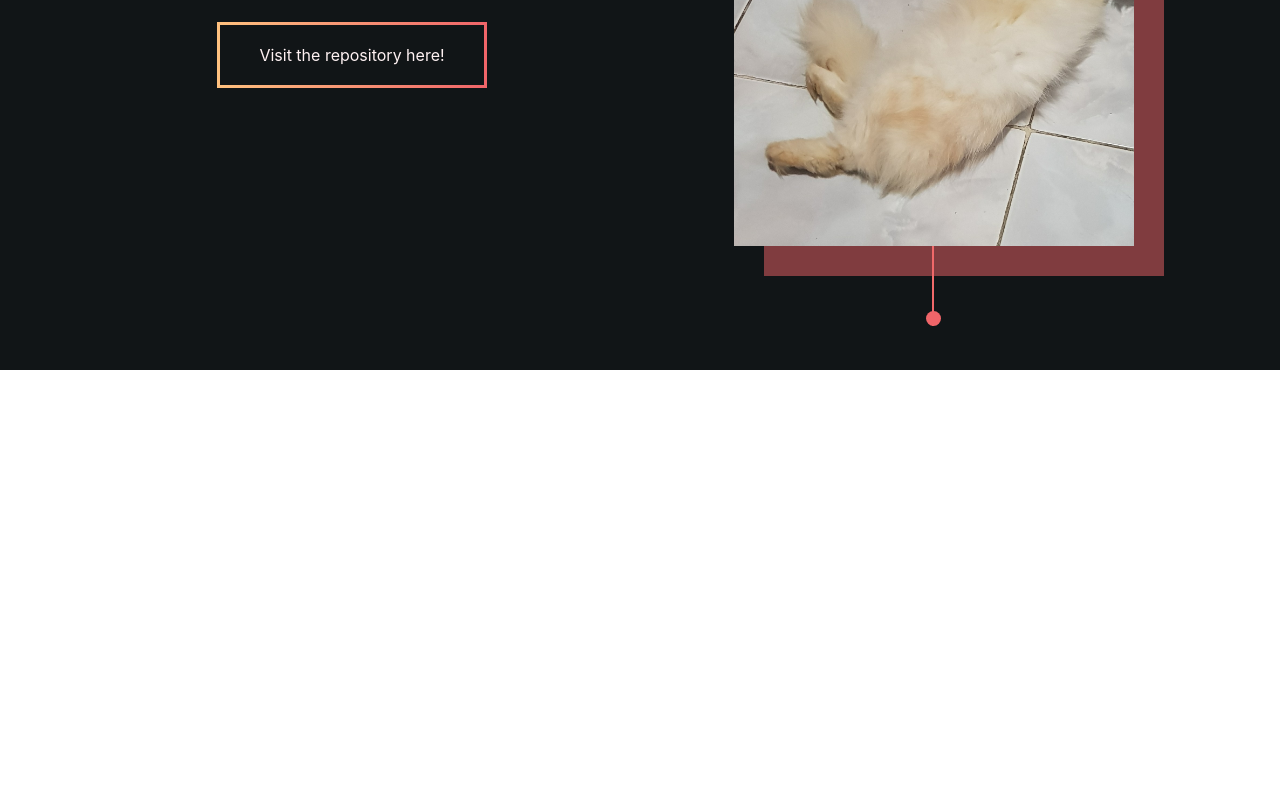
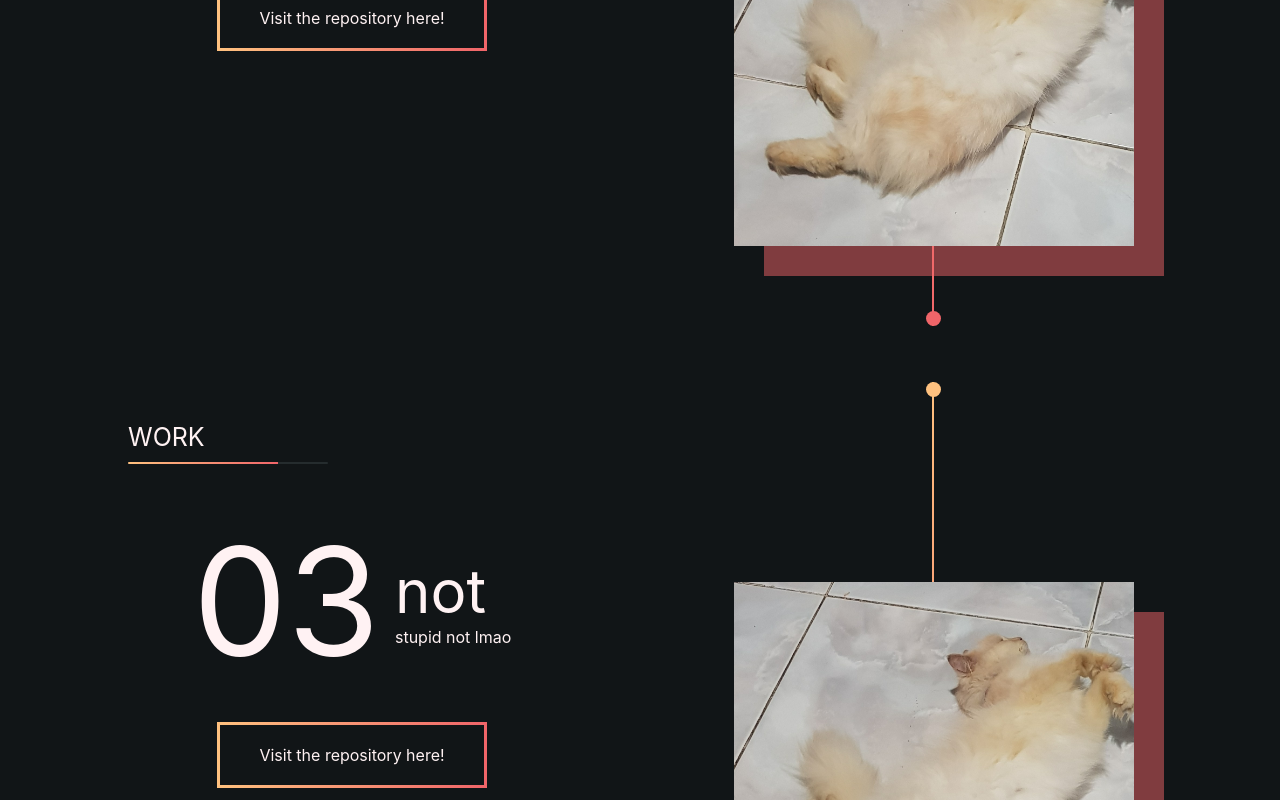
Before and after one commit to StrawbErika/Portfolio, a React (Create React App) app: page / in a window 1280 px wide. Shown: the part 2000-2800 px from the top of the page. Before the commit the page ends 2370 px from the top, so only its background shows below. Built offline with nearby package versions, Linux system fonts and the light colour scheme.

Commit message:
Padding and scrolling issue fixed, adjusting Text Description Container

```diff
--- a/src/Pages/WorkPage/Project/style.module.scss
+++ b/src/Pages/WorkPage/Project/style.module.scss
@@ -1,7 +1,8 @@
 .project {
   background-color: #111517;
   position: relative;
-  padding-bottom: 5%;
+  padding-top: 4%;
+  padding-bottom: 2%;
   height: calc(95vh - 100px);
   // padding-top: calc(10% - 35px);
   // height: 95%;
@@ -14,6 +15,7 @@
     margin-left: 10%;
   }
   .middleContainer {
+    top: 6%;
     display: flex;
     flex-direction: column;
     top: calc(50vh - 250px);
@@ -56,8 +58,9 @@
     }
   }
   .pictureContainer {
-    top: 0;
     .vl {
+      // top: 0;
+      top: 5%;
       // top: -35px;
       position: absolute;
       background: linear-gradient(
--- a/src/Pages/WorkPage/index.js
+++ b/src/Pages/WorkPage/index.js
@@ -5,13 +5,16 @@ import project1 from "./../../Assets/Images/minkSquare.jpg";
 
 export function WorkPage() {
   return (
+    // id="works"
     <div className={styles.work}>
+      {/* <div id="works" className={styles.work}> */}
       <Project
         Title={"SINING"}
         Description={"stupid SP lmao"}
         Count={"01"}
         Percent={"25%"}
         Picture={project1}
+        // PageId={"works"}
       />
       <Project
         Title={"not"}
@@ -19,6 +22,23 @@ export function WorkPage() {
         Count={"02"}
         Percent={"50%"}
         Picture={project1}
+        // PageId={"works"}
+      />
+      <Project
+        Title={"not"}
+        Description={"stupid not lmao"}
+        Count={"03"}
+        Percent={"75%"}
+        Picture={project1}
+        // PageId={"works"}
+      />
+
+      <Project
+        Title={"not"}
+        Description={"stupid not lmao"}
+        Count={"04"}
+        Percent={"100%"}
+        Picture={project1}
         PageId={"works"}
       />
     </div>
```
